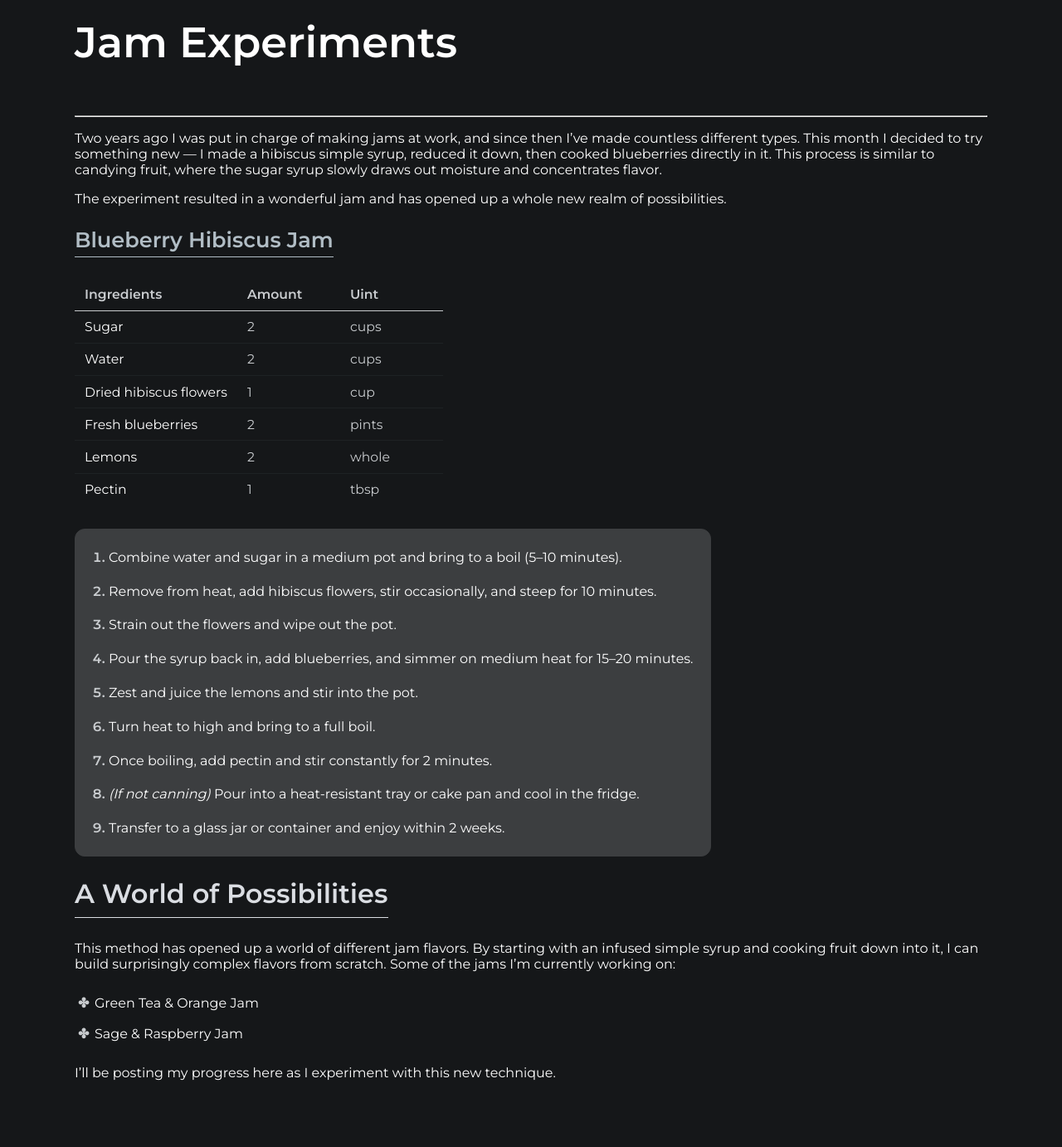
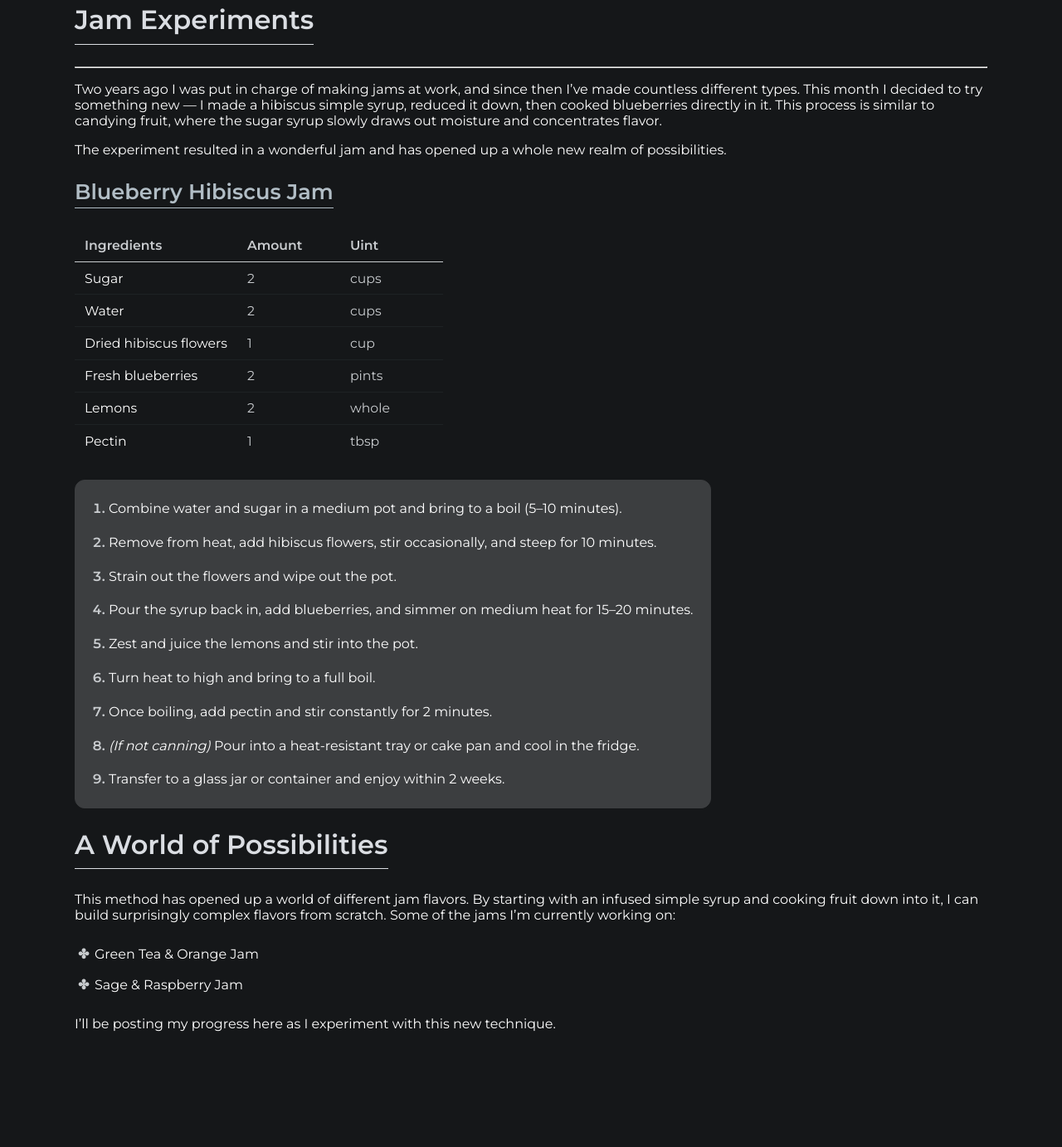
Before and after one commit to Oddly-Augmented/oddly-augmented.github.io, a Jekyll site: the page built from _posts/2026-06-29-summer_jams.md, in a window 1280 px wide. Shown: the part 1010-2392 px from the top of the page at 83% size. Built offline with Jekyll 4.4.1, drawn with Linux system fonts in a browser that asks for light colours; after the commit the page ends 2333 px from its top, so only the background shows below that.

```diff
--- a/_posts/2026-06-29-summer_jams.md
+++ b/_posts/2026-06-29-summer_jams.md
@@ -14,7 +14,8 @@ Fresh summer flavors — Blueberry Hibiscus Jam
   <img src="/images/Jam on toats.jpg" alt="Jam on toast with raspberries">
   <figcaption>Jam On Toast</figcaption>
 </figure>
-# Jam Experiments
+
+## Jam Experiments
 ---
 Two years ago I was put in charge of making jams at work, and since then I've made countless different types. This month I decided to try something new — I made a hibiscus simple syrup, reduced it down, then cooked blueberries directly in it. This process is similar to candying fruit, where the sugar syrup slowly draws out moisture and concentrates flavor.
 
```
